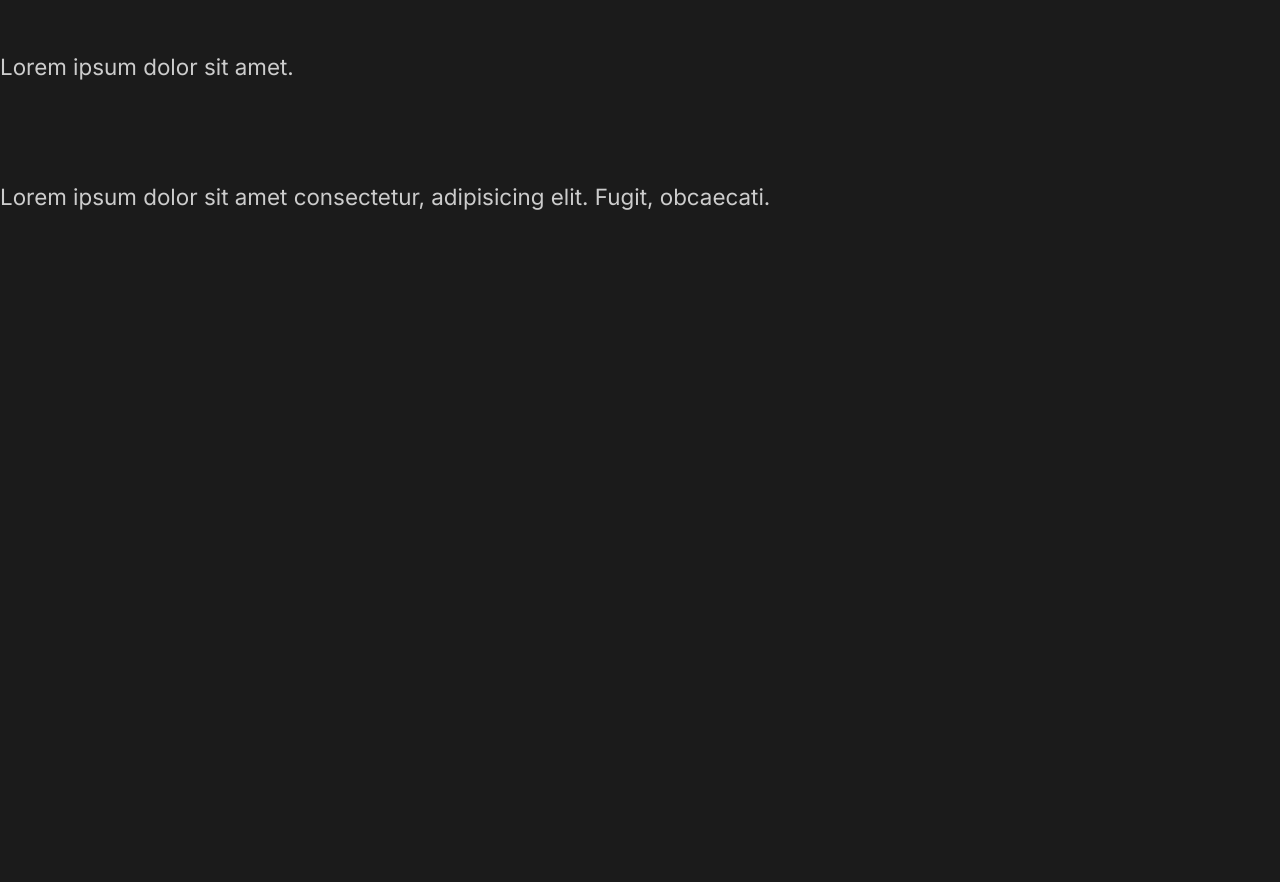
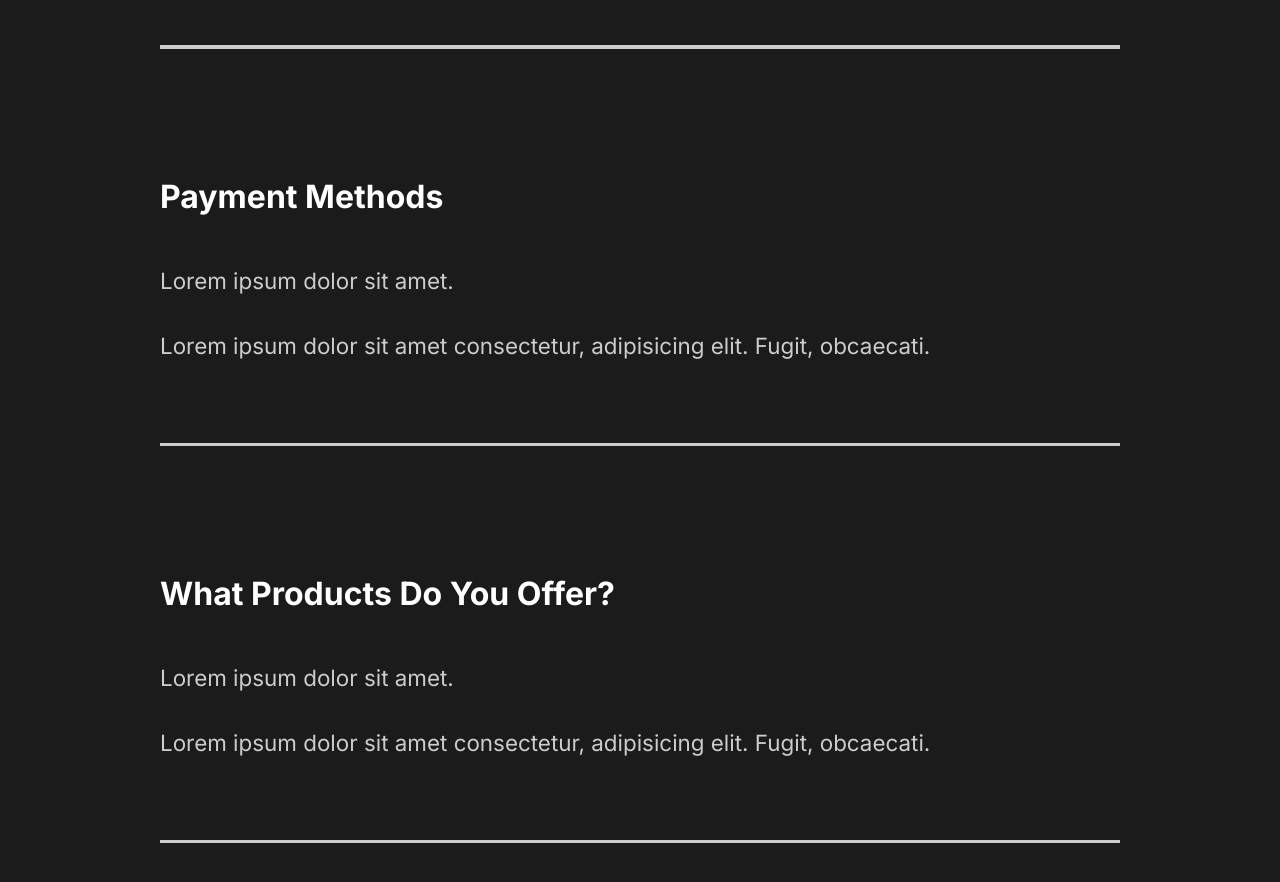
Before and after one commit to ryan-hughes97/react-mock-portfolio, a React (Create React App) app: page / in a window 1280 px wide. Shown: the part 3003-3885 px from the top of the page. Before the commit the page ends 3265 px from the top, so only its background shows below. Built offline with nearby package versions, Linux system fonts and the light colour scheme.

Commit message:
+ Styled Comp for FAQ Section

```diff
--- a/src/components/FaqSection.js
+++ b/src/components/FaqSection.js
@@ -1,8 +1,10 @@
 import React from 'react';
+import styled from 'styled-components';
+import { StyledAbout } from '../styles';
 
 const FaqSection = () => {
   return (
-    <div className='faq'>
+    <StyledFaq>
       <h2>
         Any Questions? <span>FAQ</span>
       </h2>
@@ -15,6 +17,7 @@
             obcaecati.
           </p>
         </div>
+        <div className='faq-line'></div>
       </div>
       <div className='question'>
         <h4>Daily Schedule</h4>
@@ -25,6 +28,7 @@
             obcaecati.
           </p>
         </div>
+        <div className='faq-line'></div>
       </div>
       <div className='question'>
         <h4>Payment Methods</h4>
@@ -35,6 +39,7 @@
             obcaecati.
           </p>
         </div>
+        <div className='faq-line'></div>
       </div>
       <div className='question'>
         <h4>What Products Do You Offer?</h4>
@@ -45,9 +50,37 @@
             obcaecati.
           </p>
         </div>
+        <div className='faq-line'></div>
       </div>
-    </div>
+    </StyledFaq>
   );
 };
 
+const StyledFaq = styled(StyledAbout)`
+  display: block;
+  span {
+    display: block;
+  }
+  h2 {
+    padding-bottom: 2rem;
+    font-weight: lighter;
+  }
+  .faq-line {
+    background: #ccc;
+    height: 0.2rem;
+    margin: 2rem 0;
+    width: 100%;
+  }
+  .question {
+    padding: 3rem 0;
+    cursor: pointer;
+  }
+  .answer {
+    padding: 2rem 0;
+    p {
+      padding: 1rem 0;
+    }
+  }
+`;
+
 export default FaqSection;
--- a/src/components/GlobalStyle.js
+++ b/src/components/GlobalStyle.js
@@ -36,6 +36,7 @@
   }
   h4 {
     font-weight: bold;
+    font-size: 2rem;
   }
   span {
     font-weight: bold;
```
Also changed, not shown: 1 other file (tests, documents, lock files or other folders).
